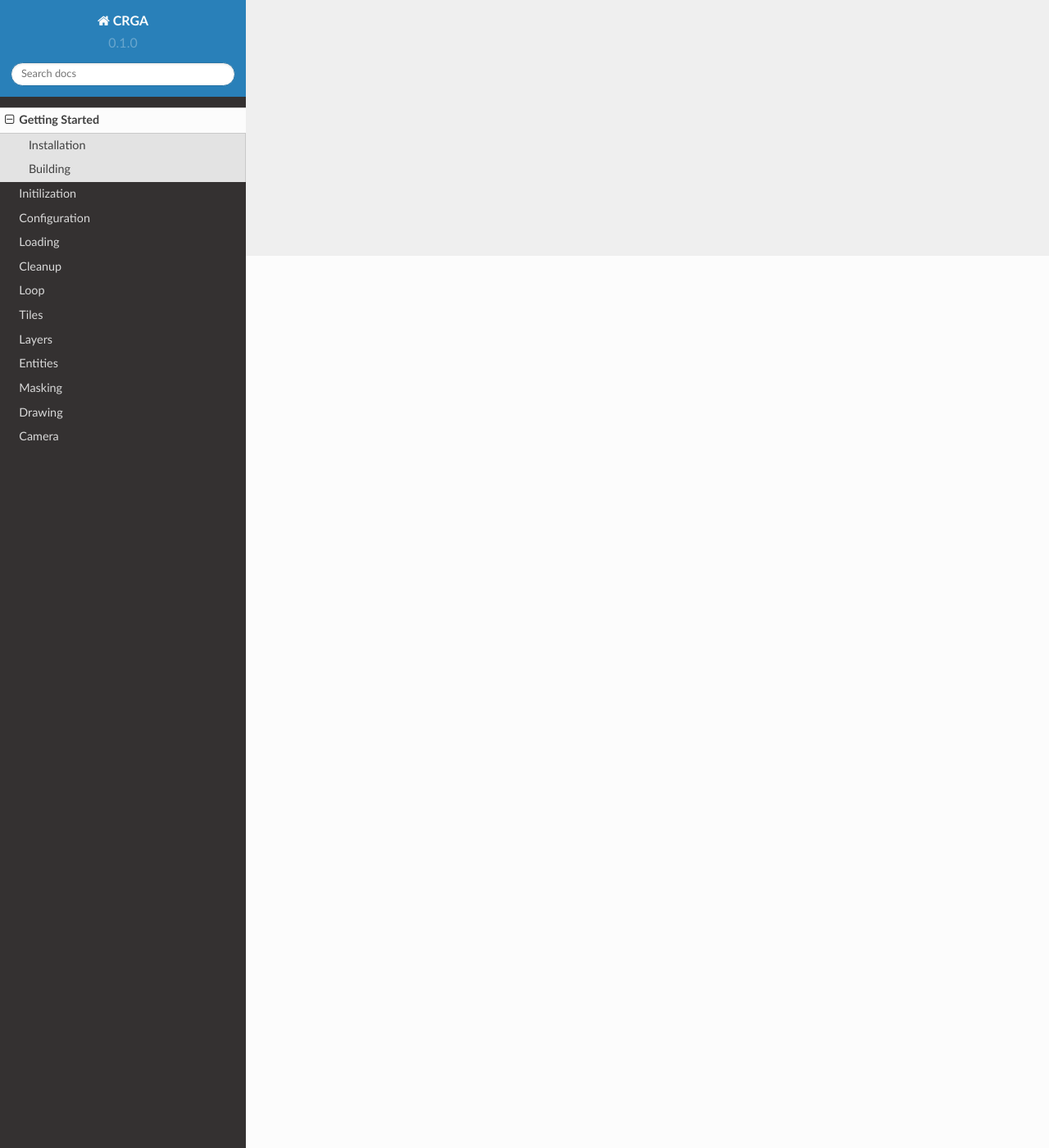
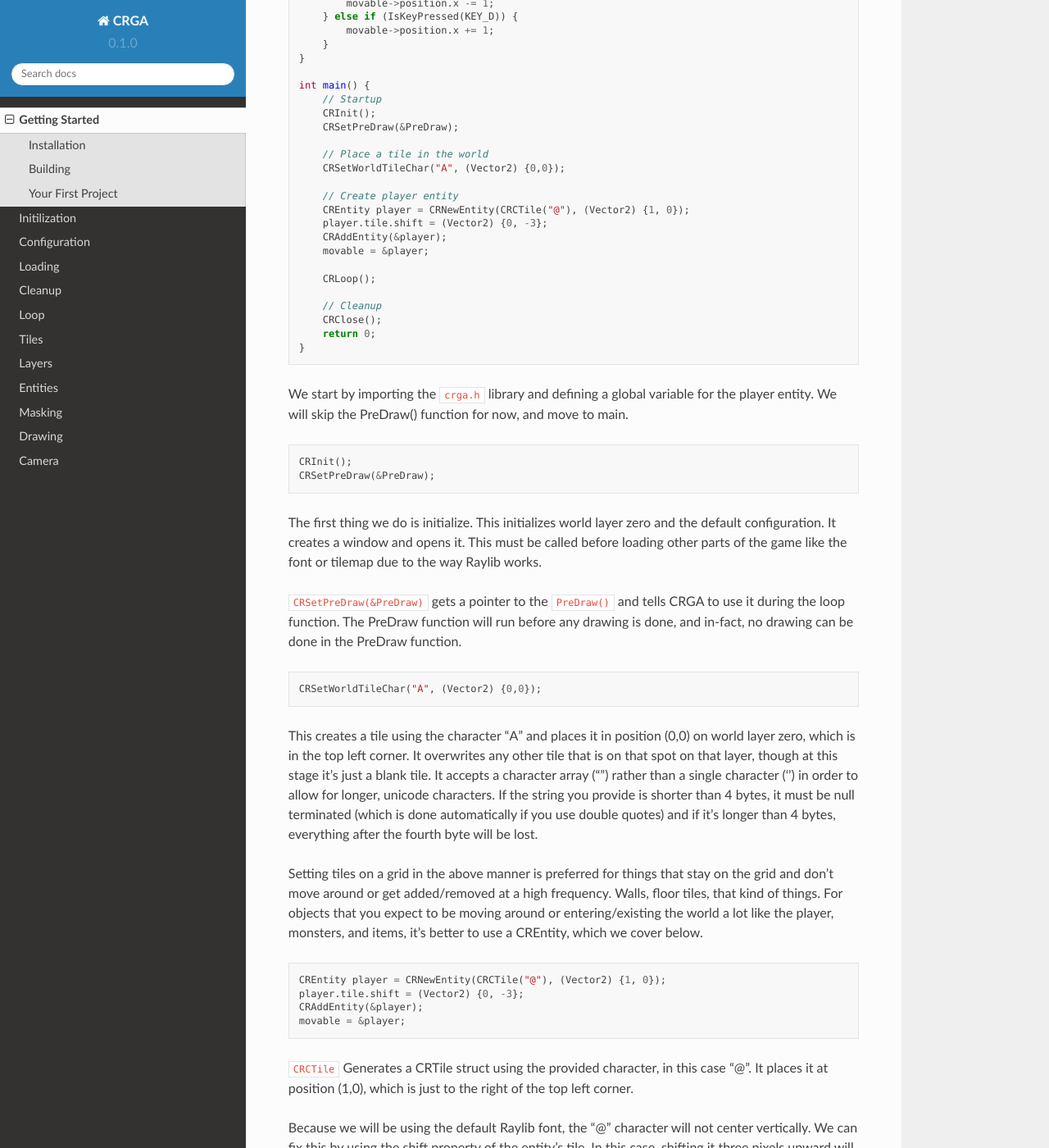
Before and after one commit to Patchcoat/CRGA-Documentation, a Sphinx documentation site: the page built from docs/source/getting_started.rst, in a window 1280 px wide and 1400 px high, scrolled down 1088 px. Shown: the whole window at 82% size. Built offline with Sphinx 7.4.7 and the Read the Docs theme 2.0.0, drawn with Linux system fonts in a browser that asks for light colours; some of the changed text lies outside the part shown.

Commit message:
Improved the Getting Started section.

```diff
--- a/docs/source/getting_started.rst
+++ b/docs/source/getting_started.rst
@@ -25,3 +25,117 @@ It is possible to build the entire API locally
 
 * On linux with gcc, cmake will generate a makefile. You can build the project by typing "make" into the terminal
 * On windows with the visual studio compiler, cmake will generate an sln and several vxcproj files. This can be built within visual studio, or by running ``msbuild crga.sln``
+
+Your First Project
+------------------
+Once you get a file to compile while including the ``crga.h`` library, you can move on to using it. As an introduction, we will start with the following ``main.h``.
+
+.. code-block:: c
+
+    #include "crga.h"
+
+    CREntity *movable;
+
+    void PreDraw() {
+        if (IsKeyPressed(KEY_W)) {
+            movable->position.y -= 1;
+        } else if (IsKeyPressed(KEY_S)) {
+            movable->position.y += 1;
+        }
+        if (IsKeyPressed(KEY_A)) {
+            movable->position.x -= 1;
+        } else if (IsKeyPressed(KEY_D)) {
+            movable->position.x += 1;
+        }
+    }
+
+    int main() {
+        // Startup
+        CRInit();
+        CRSetPreDraw(&PreDraw);
+
+        // Place a tile in the world
+        CRSetWorldTileChar("A", (Vector2) {0,0});
+
+        // Create player entity
+        CREntity player = CRNewEntity(CRCTile("@"), (Vector2) {1, 0});
+        player.tile.shift = (Vector2) {0, -3};
+        CRAddEntity(&player);
+        movable = &player;
+
+        CRLoop();
+
+        // Cleanup
+        CRClose();
+        return 0;
+    }
+
+We start by importing the ``crga.h`` library and defining a global variable for the player entity. We will skip the PreDraw() function for now, and move to main.
+
+.. code-block:: c
+
+    CRInit();
+    CRSetPreDraw(&PreDraw);
+
+The first thing we do is initialize. This initializes world layer zero and the default configuration. It creates a window and opens it. This must be called before loading other parts of the game like the font or tilemap due to the way Raylib works.
+
+``CRSetPreDraw(&PreDraw)`` gets a pointer to the ``PreDraw()`` and tells CRGA to use it during the loop function. The PreDraw function will run before any drawing is done, and in-fact, no drawing can be done in the PreDraw function.
+
+.. code-block:: c
+
+   CRSetWorldTileChar("A", (Vector2) {0,0});
+
+This creates a tile using the character "A" and places it in position (0,0) on world layer zero, which is in the top left corner. It overwrites any other tile that is on that spot on that layer, though at this stage it's just a blank tile. It accepts a character array ("") rather than a single character ('') in order to allow for longer, unicode characters. If the string you provide is shorter than 4 bytes, it must be null terminated (which is done automatically if you use double quotes) and if it's longer than 4 bytes, everything after the fourth byte will be lost.
+
+Setting tiles on a grid in the above manner is preferred for things that stay on the grid and don't move around or get added/removed at a high frequency. Walls, floor tiles, that kind of things. For objects that you expect to be moving around or entering/existing the world a lot like the player, monsters, and items, it's better to use a CREntity, which we cover below.
+
+.. code-block:: c
+
+   CREntity player = CRNewEntity(CRCTile("@"), (Vector2) {1, 0});
+   player.tile.shift = (Vector2) {0, -3};
+   CRAddEntity(&player);
+   movable = &player;
+
+``CRCTile`` Generates a CRTile struct using the provided character, in this case "@". It places it at position (1,0), which is just to the right of the top left corner.
+
+Because we will be using the default Raylib font, the "@" character will not center vertically. We can fix this by using the shift property of the entity's tile. In this case, shifting it three pixels upward will be sufficient.
+
+Now that we have an entity, we need to add it to the game. ``CRAddEntity(&player);`` adds the entity to world layer zero, where it will be drawn on top of any tiles on that layer but below any layers higher than world layer zero.
+
+At the very end, we set our movable global to be the player so that our ``PreDraw()`` function has something to move. A ``CREntity`` struct has a tile (what to render) and a position (where to render it). We only need to modify the position to move it around. Entities have this advantage over tiles placed directly onto the world layer grid. If you want to move an item on the world layer grid, you have to manually remove it from it's current position and add it to the new position.
+
+.. code-block:: c
+
+   CRLoop();
+
+This enters an infinite loop which draws the world and UI and runs the PreDraw function we set earlier. Layers are drawn from lowest to highest, world layers under UI layers. There are other function pointers you can set as well. These are covered on the documentation page about Loops.
+
+The loop continues for as long as the Raylib function ``WindowShouldClose()`` returns false. This is automatically set to true when pressing the esc key.
+
+.. code-block:: c
+
+   void PreDraw() {
+       if (IsKeyPressed(KEY_W)) {
+           movable->position.y -= 1;
+       } else if (IsKeyPressed(KEY_S)) {
+           movable->position.y += 1;
+       }
+       if (IsKeyPressed(KEY_A)) {
+           movable->position.x -= 1;
+       } else if (IsKeyPressed(KEY_D)) {
+           movable->position.x += 1;
+       }
+   }
+
+The PreDraw function, as mentioned, is called prior to any drawing being done. This function can be named anything, so long as its pointer is passed to the ``CRSetPreDraw()`` function. The key press detection seen here is handled with Raylib functions. CRGA itself does not provide any input handling.
+
+This function illustrates an important point, that up is negative Y. X is aligned as one would expect, with the positive direction being to the right, but Y is inverted from what most people expect. If you aren't prepared for this it this can catch you, so be careful.
+
+.. code-block:: c
+
+   CRClose();
+   return 0;
+
+``CRClose()`` frees all memory allocated throughout the process when creating layers, masks, and the config struct; and loading fonts and tilemaps. After it has finished freeing all the memory, it closes the window.
+
+Afterward, we return out of main with a 0.
```
